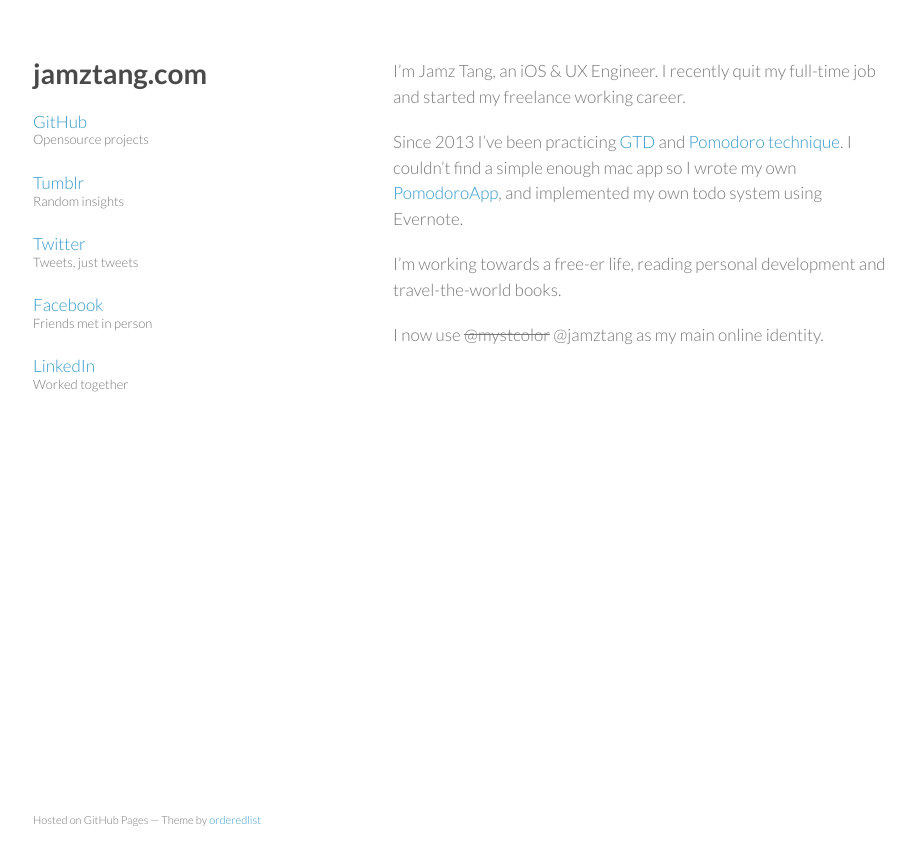
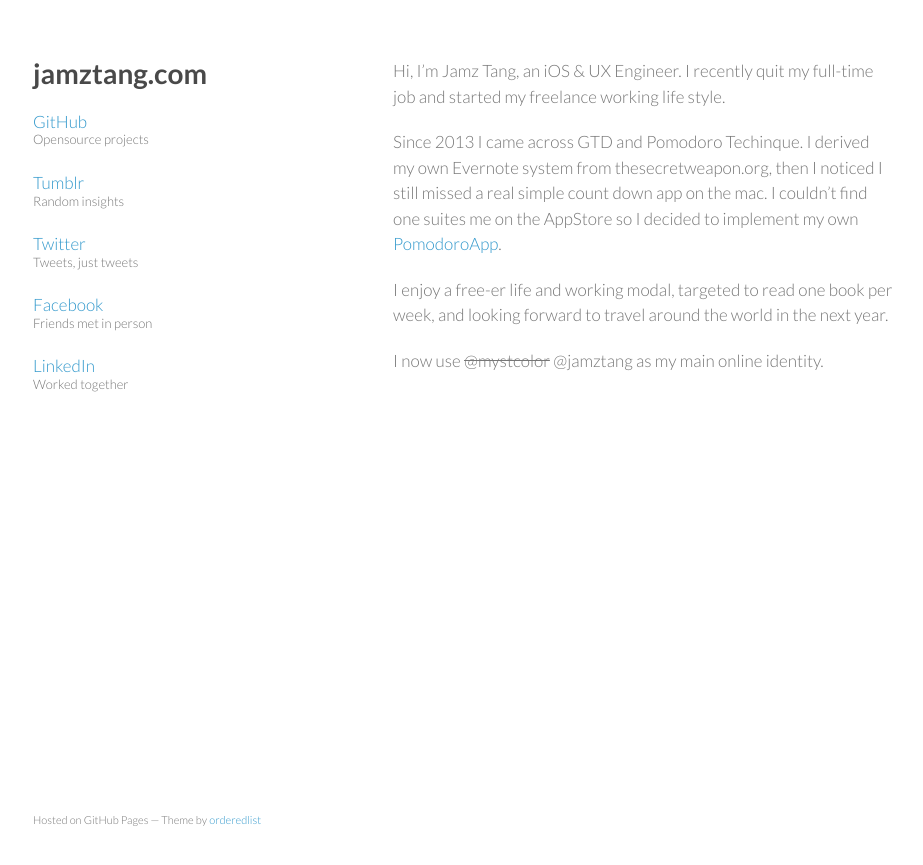
Before and after one commit to jamztang/jamztang.github.io, a Jekyll site: the page built from index.md, in a window 1280 px wide. Shown: the top 865 px of the page, without its empty margins (177-1100 px from the left). Built offline with Jekyll 4.4.1, drawn with Linux system fonts in a browser that asks for light colours; Markdown is read by kramdown in place of the engine named in the settings.

Commit message:
Track outbound clicks and fine tune index/pomodoro page

```diff
--- /dev/null
+++ b/_includes/outbound.html
@@ -0,0 +1 @@
+<a href="{{ include.href }}" onClick="trackOutboundLink(this, 'Outbound Links', '{{ include.href }}'); return false;">{{ include.innerHTML }}</a>
--- a/index.md
+++ b/index.md
@@ -3,15 +3,13 @@
 layout: default
 ---
 
-I'm Jamz Tang, an iOS & UX Engineer. I recently quit my full-time job and started my freelance working career.
+Hi, I'm Jamz Tang, an iOS & UX Engineer. I recently quit my full-time job and started my freelance working life style.
 
-Since 2013 I've been practicing [GTD][1] and [Pomodoro technique][2]. I couldn't find a simple enough mac app so I wrote my own [PomodoroApp][3], and implemented my own todo system using Evernote.
+Since 2013 I came across GTD and Pomodoro Techinque. I derived my own Evernote system from thesecretweapon.org, then I noticed I still missed a real simple count down app on the mac. I couldn't find one suites me on the AppStore so I decided to implement my own [PomodoroApp][3].
 
-I'm working towards a free-er life, reading personal development and travel-the-world books.
+I enjoy a free-er life and working modal, targeted to read one book per week, and looking forward to travel around the world in the next year.
 
 I now use ~~@mystcolor~~ @jamztang as my main online identity.
 
-[1]:http://www.amazon.com/Getting-Things-Done-Stress-Free-Productivity/dp/0142000280
-[2]:http://pomodorotechnique.com/
 [3]:pomodoroapp
 [4]:http://www.urbandictionary.com/define.php?term=jamz
```
Also changed, not shown: _layouts/default.html (+13 -1 lines), pomodoroapp.md (+19 -13 lines).
